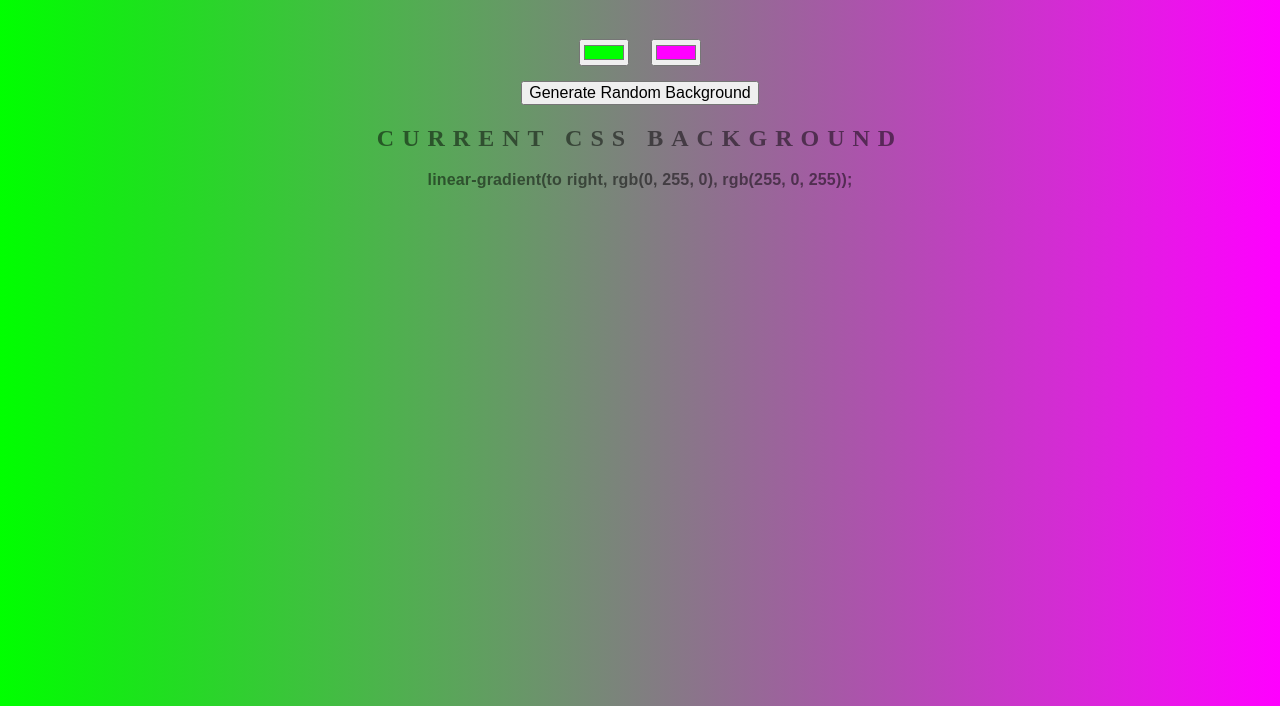
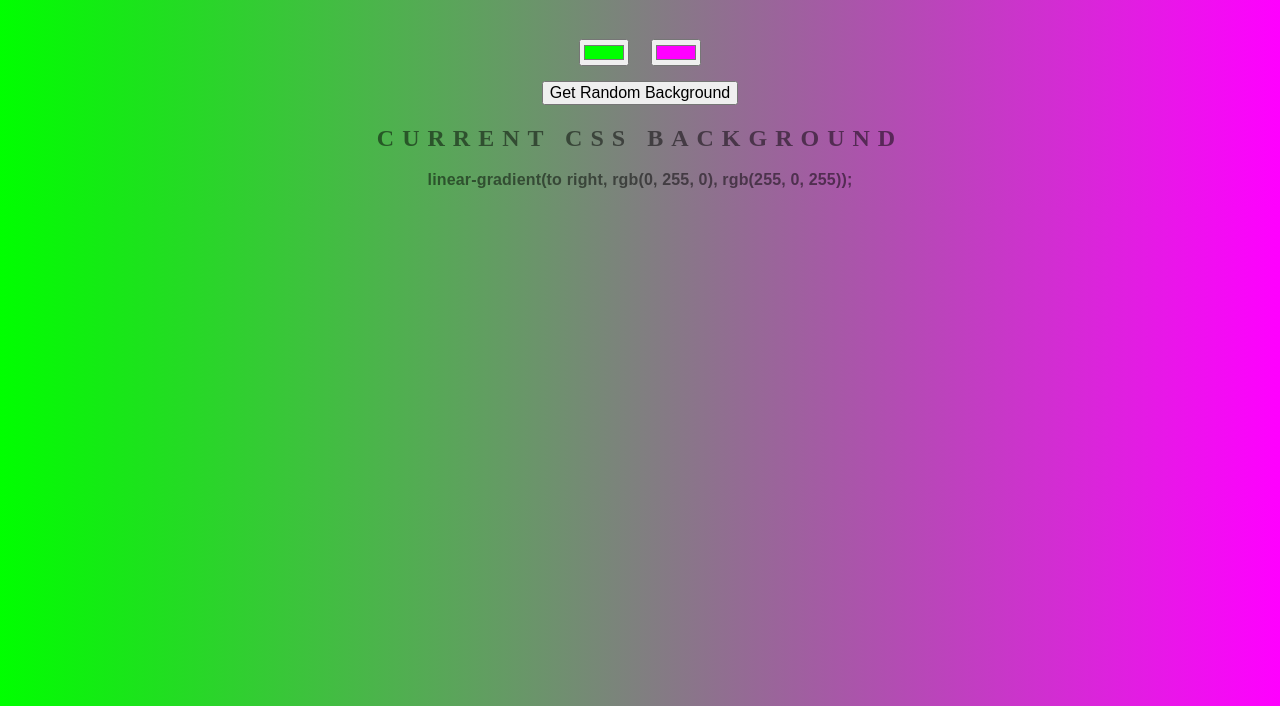
Before and after one commit to rishtech20/linearBackgroundGen, a website: page index.html in a window 1280 px wide. Shown: the part 94-800 px from the top of the page. Drawn offline with Linux system fonts and the light colour scheme.

```diff
--- a/index.html
+++ b/index.html
@@ -9,7 +9,7 @@
 	<input class = "color1" type="color" name="color1" value="#00ff00">
 	<input class = "color2" type="color" name="color2" value="#ff00ff">
 	<br>
-	<button type = "button">Generate Random Background</button>
+	<button type = "button">Get  Random Background</button>
 	<h2>Current CSS Background</h2>
 	<h3></h3>
 
```
Also changed, not shown: package.json (added, +19 -0 lines).
